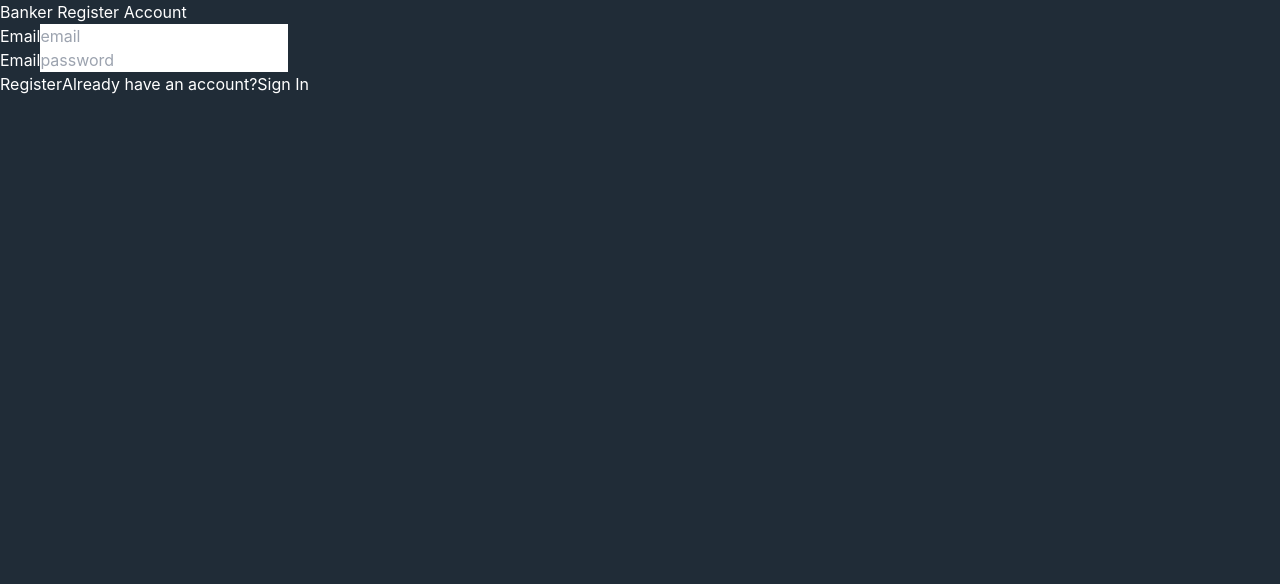
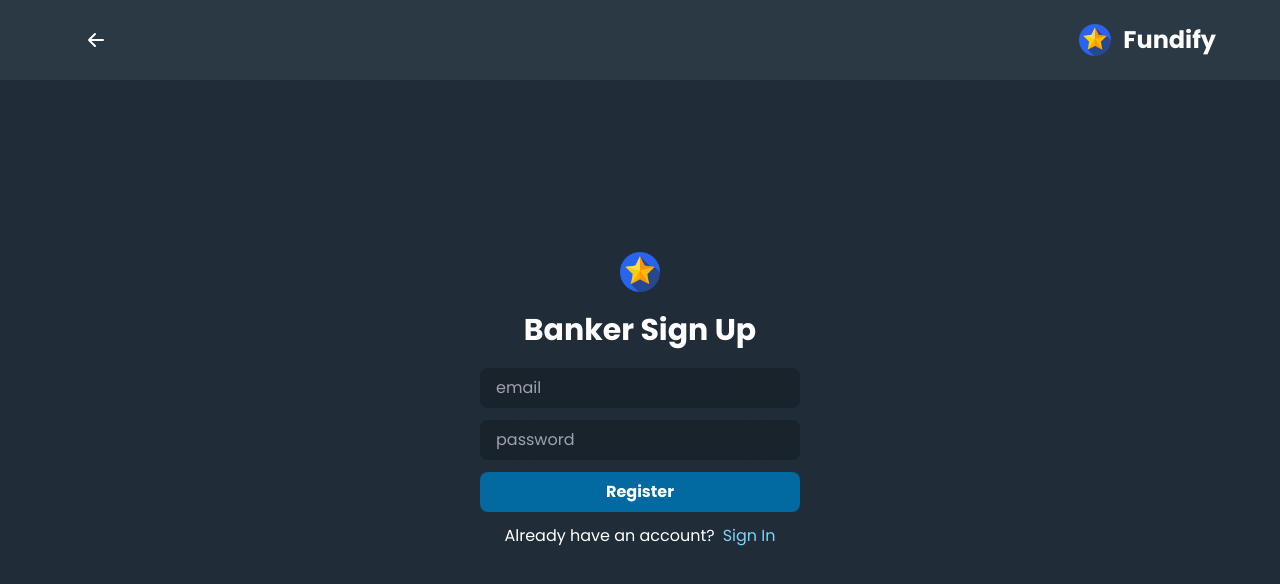
Before and after one commit to AdityaSurve/binarytask2, a React (Create React App) app in the folder public/: page /banker/register in a window 1280 px wide. Shown: the top 584 px of the page. Built offline with nearby package versions, Linux system fonts and the light colour scheme.

Commit message:
frontend3

```diff
--- a/public/src/pages/Banker/BankerLogin.jsx
+++ b/public/src/pages/Banker/BankerLogin.jsx
@@ -1,6 +1,6 @@
 import { Link, useNavigate } from "react-router-dom";
-import { ToastContainer, toast } from "react-toastify";
 import { useState } from "react";
+import Icon from "../../assets/icon.png";
 import axios from "axios";
 
 const BankerLogin = () => {
@@ -9,13 +9,6 @@ const BankerLogin = () => {
     email: "",
     password: "",
   });
-
-  const generateError = (error) => {
-    // toast.error(error, {
-    //   position: "top-center",
-    // });
-    console.log(error);
-  };
 
   const handleSubmit = async (e) => {
     e.preventDefault();
@@ -30,24 +23,27 @@ const BankerLogin = () => {
       if (data) {
         console.log(data);
         if (data.errors) {
-          const { email, password } = data.errors;
-          if (email) generateError(email.message);
-          if (password) generateError(password.message);
+          alert(data.errors);
         } else {
           navigate("/banker");
         }
       }
     } catch (error) {
-      console.log(error);
+      alert(error.message);
     }
   };
 
   return (
-    <div>
-      <h2>Banker Login Account</h2>
-      <form onSubmit={(e) => handleSubmit(e)}>
+    <div className="relative h-full w-full font-pops flex gap-10 lg:gap-5 flex-col justify-center items-center">
+      <div className="w-full flex justify-center items-center">
+        <img src={Icon} alt="" className="h-10 w-10 object-contain" />
+      </div>
+      <h2 className="text-3xl font-bold">Banker Log In</h2>
+      <form
+        onSubmit={(e) => handleSubmit(e)}
+        className="flex flex-col gap-5 lg:gap-3 w-[70%] lg:w-[25%]"
+      >
         <div>
-          <label htmlFor="email">Email</label>
           <input
             onChange={(e) =>
               setValues({ ...values, [e.target.name]: e.target.value })
@@ -55,10 +51,10 @@ const BankerLogin = () => {
             type="email"
             name="email"
             placeholder="email"
+            className="w-full px-4 py-2 rounded-lg bg-[#00000030] backdrop-filter backdrop-blur-xl"
           />
         </div>
         <div>
-          <label htmlFor="password">Email</label>
           <input
             onChange={(e) =>
               setValues({ ...values, [e.target.name]: e.target.value })
@@ -66,15 +62,49 @@ const BankerLogin = () => {
             type="password"
             name="password"
             placeholder="password"
+            className="w-full px-4 py-2 rounded-lg bg-[#00000030] backdrop-filter backdrop-blur-xl"
           />
         </div>
-        <button type="submit">Login</button>
-        <span>
+        <button
+          type="submit"
+          className="bg-sky-700 py-2 rounded-lg hover:bg-sky-600 font-bold"
+        >
+          Login
+        </button>
+        <span className="w-full flex justify-center">
           Already have an account?
-          <Link to="/banker/register">Sign Up</Link>
+          <Link
+            to="/banker/register"
+            className="ms-2 text-sky-300 hover:text-sky-400"
+          >
+            Sign Up
+          </Link>
         </span>
       </form>
-      <ToastContainer />
+      <div className="h-[10%] z-[10000] w-full absolute flex bg-darkBlue top-0 font-pops justify-between px-4 md:px-16 items-center left-0 text-white">
+        <Link
+          to="/"
+          className="font-semibold hover:bg-veryDarkBlue2 px-4 py-2 rounded-full cursor-pointer"
+        >
+          <svg
+            xmlns="http://www.w3.org/2000/svg"
+            width="32"
+            height="32"
+            fill="currentColor"
+            className="bi bi-arrow-left-short"
+            viewBox="0 0 16 16"
+          >
+            <path
+              fillRule="evenodd"
+              d="M12 8a.5.5 0 0 1-.5.5H5.707l2.147 2.146a.5.5 0 0 1-.708.708l-3-3a.5.5 0 0 1 0-.708l3-3a.5.5 0 1 1 .708.708L5.707 7.5H11.5a.5.5 0 0 1 .5.5z"
+            />
+          </svg>
+        </Link>
+        <div className="text-2xl flex gap-3 items-center font-bold cursor-pointer">
+          <img src={Icon} alt="" className="h-8 w-8 object-cover" />
+          <div>Fundify</div>
+        </div>
+      </div>
     </div>
   );
 };
--- a/public/src/pages/Banker/BankerRegister.jsx
+++ b/public/src/pages/Banker/BankerRegister.jsx
@@ -1,20 +1,14 @@
 import { Link, useNavigate } from "react-router-dom";
-import { ToastContainer, toast } from "react-toastify";
 import { useState } from "react";
+import Icon from "../../assets/icon.png";
 import axios from "axios";
+
 const BankerRegister = () => {
   const navigate = useNavigate();
   const [values, setValues] = useState({
     email: "",
     password: "",
   });
-
-  const generateError = (error) => {
-    // toast.error(error, {
-    //   position: "top-center",
-    // });
-    console.log(error);
-  };
 
   const handleSubmit = async (e) => {
     e.preventDefault();
@@ -29,23 +23,26 @@ const BankerRegister = () => {
       if (data) {
         console.log(data);
         if (data.errors) {
-          const { email, password } = data.errors;
-          if (email) generateError(email.message);
-          if (password) generateError(password.message);
+          alert(data.errors);
         } else {
           navigate("/banker");
         }
       }
     } catch (error) {
-      console.log(error);
+      alert(error.message);
     }
   };
   return (
-    <div>
-      <h2>Banker Register Account</h2>
-      <form onSubmit={(e) => handleSubmit(e)}>
+    <div className="relative h-full w-full font-pops flex gap-10 lg:gap-5 flex-col justify-center items-center">
+      <div className="w-full flex justify-center items-center">
+        <img src={Icon} alt="" className="h-10 w-10 object-contain" />
+      </div>
+      <h2 className="text-3xl font-bold">Banker Sign Up</h2>
+      <form
+        onSubmit={(e) => handleSubmit(e)}
+        className="flex flex-col gap-5 lg:gap-3 w-[70%] lg:w-[25%]"
+      >
         <div>
-          <label htmlFor="email">Email</label>
           <input
             onChange={(e) =>
               setValues({ ...values, [e.target.name]: e.target.value })
@@ -53,10 +50,10 @@ const BankerRegister = () => {
             type="email"
             name="email"
             placeholder="email"
+            className="w-full px-4 py-2 rounded-lg bg-[#00000030] backdrop-filter backdrop-blur-xl"
           />
         </div>
         <div>
-          <label htmlFor="password">Email</label>
           <input
             onChange={(e) =>
               setValues({ ...values, [e.target.name]: e.target.value })
@@ -64,15 +61,49 @@ const BankerRegister = () => {
             type="password"
             name="password"
             placeholder="password"
+            className="w-full px-4 py-2 rounded-lg bg-[#00000030] backdrop-filter backdrop-blur-xl"
           />
         </div>
-        <button type="submit">Register</button>
-        <span>
+        <button
+          type="submit"
+          className="bg-sky-700 py-2 rounded-lg hover:bg-sky-600 font-bold"
+        >
+          Register
+        </button>
+        <span className="w-full flex justify-center">
           Already have an account?
-          <Link to="/banker/login">Sign In</Link>
+          <Link
+            to="/banker/login"
+            className="ms-2 text-sky-300 hover:text-sky-400"
+          >
+            Sign In
+          </Link>
         </span>
       </form>
-      <ToastContainer />
+      <div className="h-[10%] z-[10000] w-full absolute flex bg-darkBlue top-0 font-pops justify-between px-4 md:px-16 items-center left-0 text-white">
+        <Link
+          to="/"
+          className="font-semibold hover:bg-veryDarkBlue2 px-4 py-2 rounded-full cursor-pointer"
+        >
+          <svg
+            xmlns="http://www.w3.org/2000/svg"
+            width="32"
+            height="32"
+            fill="currentColor"
+            className="bi bi-arrow-left-short"
+            viewBox="0 0 16 16"
+          >
+            <path
+              fillRule="evenodd"
+              d="M12 8a.5.5 0 0 1-.5.5H5.707l2.147 2.146a.5.5 0 0 1-.708.708l-3-3a.5.5 0 0 1 0-.708l3-3a.5.5 0 1 1 .708.708L5.707 7.5H11.5a.5.5 0 0 1 .5.5z"
+            />
+          </svg>
+        </Link>
+        <div className="text-2xl flex gap-3 items-center font-bold cursor-pointer">
+          <img src={Icon} alt="" className="h-8 w-8 object-cover" />
+          <div>Fundify</div>
+        </div>
+      </div>
     </div>
   );
 };
--- a/public/src/pages/Customer/CustomerLogin.jsx
+++ b/public/src/pages/Customer/CustomerLogin.jsx
@@ -1,6 +1,6 @@
 import { Link, useNavigate } from "react-router-dom";
-import { ToastContainer, toast } from "react-toastify";
 import { useState } from "react";
+import Icon from "../../assets/icon.png";
 import axios from "axios";
 
 const CustomerLogin = () => {
@@ -9,13 +9,6 @@ const CustomerLogin = () => {
     email: "",
     password: "",
   });
-
-  const generateError = (error) => {
-    // toast.error(error, {
-    //   position: "top-center",
-    // });
-    console.log(error);
-  };
 
   const handleSubmit = async (e) => {
     e.preventDefault();
@@ -30,24 +23,27 @@ const CustomerLogin = () => {
       if (data) {
         console.log(data);
         if (data.errors) {
-          const { email, password } = data.errors;
-          if (email) generateError(email.message);
-          if (password) generateError(password.message);
+          alert(data.errors);
         } else {
           navigate("/customer");
         }
       }
     } catch (error) {
-      console.log(error);
+      alert(error.message);
     }
   };
 
   return (
-    <div>
-      <h2>Customer Login Account</h2>
-      <form onSubmit={(e) => handleSubmit(e)}>
+    <div className="relative h-full w-full font-pops flex gap-10 lg:gap-5 flex-col justify-center items-center">
+      <div className="w-full flex justify-center items-center">
+        <img src={Icon} alt="" className="h-10 w-10 object-contain" />
+      </div>
+      <h2 className="text-3xl font-bold">Customer Log In</h2>
+      <form
+        onSubmit={(e) => handleSubmit(e)}
+        className="flex flex-col gap-5 lg:gap-3 w-[70%] lg:w-[25%]"
+      >
         <div>
-          <label htmlFor="email">Email</label>
           <input
             onChange={(e) =>
               setValues({ ...values, [e.target.name]: e.target.value })
@@ -55,10 +51,10 @@ const CustomerLogin = () => {
             type="email"
             name="email"
             placeholder="email"
+            className="w-full px-4 py-2 rounded-lg bg-[#00000030] backdrop-filter backdrop-blur-xl"
           />
         </div>
         <div>
-          <label htmlFor="password">Email</label>
           <input
             onChange={(e) =>
               setValues({ ...values, [e.target.name]: e.target.value })
@@ -66,15 +62,49 @@ const CustomerLogin = () => {
             type="password"
             name="password"
             placeholder="password"
+            className="w-full px-4 py-2 rounded-lg bg-[#00000030] backdrop-filter backdrop-blur-xl"
           />
         </div>
-        <button type="submit">Login</button>
-        <span>
+        <button
+          type="submit"
+          className="bg-sky-700 py-2 rounded-lg hover:bg-sky-600 font-bold"
+        >
+          Login
+        </button>
+        <span className="w-full flex justify-center">
           Already have an account?
-          <Link to="/customer/register">Sign Up</Link>
+          <Link
+            to="/customer/register"
+            className="ms-2 text-sky-300 hover:text-sky-400"
+          >
+            Sign Up
+          </Link>
         </span>
       </form>
-      <ToastContainer />
+      <div className="h-[10%] z-[10000] w-full absolute flex bg-darkBlue top-0 font-pops justify-between px-4 md:px-16 items-center left-0 text-white">
+        <Link
+          to="/"
+          className="font-semibold hover:bg-veryDarkBlue2 px-4 py-2 rounded-full cursor-pointer"
+        >
+          <svg
+            xmlns="http://www.w3.org/2000/svg"
+            width="32"
+            height="32"
+            fill="currentColor"
+            className="bi bi-arrow-left-short"
+            viewBox="0 0 16 16"
+          >
+            <path
+              fillRule="evenodd"
+              d="M12 8a.5.5 0 0 1-.5.5H5.707l2.147 2.146a.5.5 0 0 1-.708.708l-3-3a.5.5 0 0 1 0-.708l3-3a.5.5 0 1 1 .708.708L5.707 7.5H11.5a.5.5 0 0 1 .5.5z"
+            />
+          </svg>
+        </Link>
+        <div className="text-2xl flex gap-3 items-center font-bold cursor-pointer">
+          <img src={Icon} alt="" className="h-8 w-8 object-cover" />
+          <div>Fundify</div>
+        </div>
+      </div>
     </div>
   );
 };
--- a/public/src/pages/Customer/CustomerRegister.jsx
+++ b/public/src/pages/Customer/CustomerRegister.jsx
@@ -1,6 +1,6 @@
 import { Link, useNavigate } from "react-router-dom";
-import { ToastContainer, toast } from "react-toastify";
 import { useState } from "react";
+import Icon from "../../assets/icon.png";
 import axios from "axios";
 const CustomerRegister = () => {
   const navigate = useNavigate();
@@ -8,13 +8,6 @@ const CustomerRegister = () => {
     email: "",
     password: "",
   });
-
-  const generateError = (error) => {
-    // toast.error(error, {
-    //   position: "top-center",
-    // });
-    console.log(error);
-  };
 
   const handleSubmit = async (e) => {
     e.preventDefault();
@@ -29,23 +22,26 @@ const CustomerRegister = () => {
       if (data) {
         console.log(data);
         if (data.errors) {
-          const { email, password } = data.errors;
-          if (email) generateError(email.message);
-          if (password) generateError(password.message);
+          alert(data.errors);
         } else {
           navigate("/customer");
         }
       }
     } catch (error) {
-      console.log(error);
+      alert(error.message);
     }
   };
   return (
-    <div>
-      <h2>Customer Register Account</h2>
-      <form onSubmit={(e) => handleSubmit(e)}>
+    <div className="relative h-full w-full font-pops flex gap-10 lg:gap-5 flex-col justify-center items-center">
+      <div className="w-full flex justify-center items-center">
+        <img src={Icon} alt="" className="h-10 w-10 object-contain" />
+      </div>
+      <h2 className="text-3xl font-bold">Customer Sign Up</h2>
+      <form
+        onSubmit={(e) => handleSubmit(e)}
+        className="flex flex-col gap-5 lg:gap-3 w-[70%] lg:w-[25%]"
+      >
         <div>
-          <label htmlFor="email">Email</label>
           <input
             onChange={(e) =>
               setValues({ ...values, [e.target.name]: e.target.value })
@@ -53,10 +49,10 @@ const CustomerRegister = () => {
             type="email"
             name="email"
             placeholder="email"
+            className="w-full px-4 py-2 rounded-lg bg-[#00000030] backdrop-filter backdrop-blur-xl"
           />
         </div>
         <div>
-          <label htmlFor="password">Email</label>
           <input
             onChange={(e) =>
               setValues({ ...values, [e.target.name]: e.target.value })
@@ -64,15 +60,49 @@ const CustomerRegister = () => {
             type="password"
             name="password"
             placeholder="password"
+            className="w-full px-4 py-2 rounded-lg bg-[#00000030] backdrop-filter backdrop-blur-xl"
           />
         </div>
-        <button type="submit">Register</button>
-        <span>
+        <button
+          type="submit"
+          className="bg-sky-700 py-2 rounded-lg hover:bg-sky-600 font-bold"
+        >
+          Register
+        </button>
+        <span className="w-full flex justify-center">
           Already have an account?
-          <Link to="/customer/login">Sign In</Link>
+          <Link
+            to="/customer/login"
+            className="ms-2 text-sky-300 hover:text-sky-400"
+          >
+            Sign In
+          </Link>
         </span>
       </form>
-      <ToastContainer />
+      <div className="h-[10%] z-[10000] w-full absolute flex bg-darkBlue top-0 font-pops justify-between px-4 md:px-16 items-center left-0 text-white">
+        <Link
+          to="/"
+          className="font-semibold hover:bg-veryDarkBlue2 px-4 py-2 rounded-full cursor-pointer"
+        >
+          <svg
+            xmlns="http://www.w3.org/2000/svg"
+            width="32"
+            height="32"
+            fill="currentColor"
+            className="bi bi-arrow-left-short"
+            viewBox="0 0 16 16"
+          >
+            <path
+              fillRule="evenodd"
+              d="M12 8a.5.5 0 0 1-.5.5H5.707l2.147 2.146a.5.5 0 0 1-.708.708l-3-3a.5.5 0 0 1 0-.708l3-3a.5.5 0 1 1 .708.708L5.707 7.5H11.5a.5.5 0 0 1 .5.5z"
+            />
+          </svg>
+        </Link>
+        <div className="text-2xl flex gap-3 items-center font-bold cursor-pointer">
+          <img src={Icon} alt="" className="h-8 w-8 object-cover" />
+          <div>Fundify</div>
+        </div>
+      </div>
     </div>
   );
 };
```
